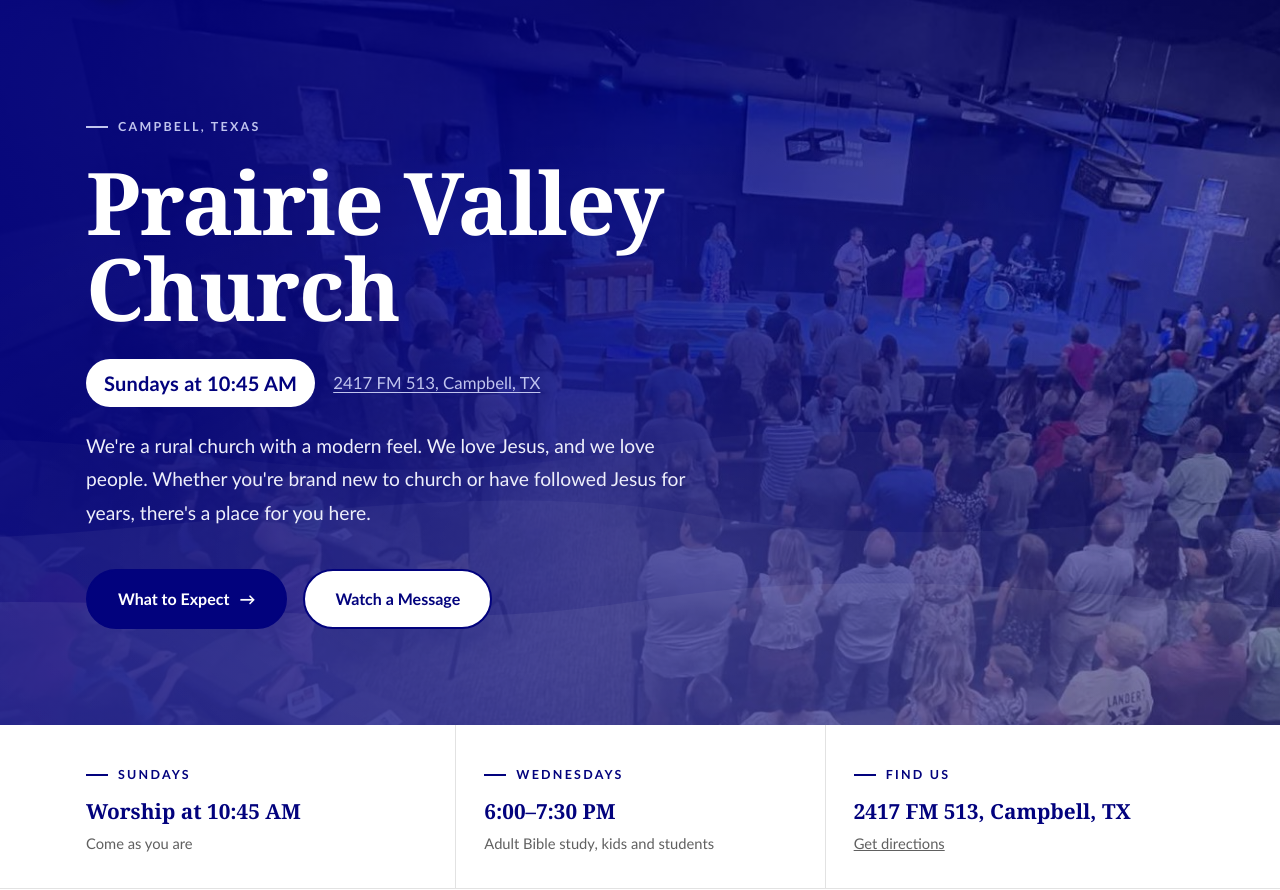
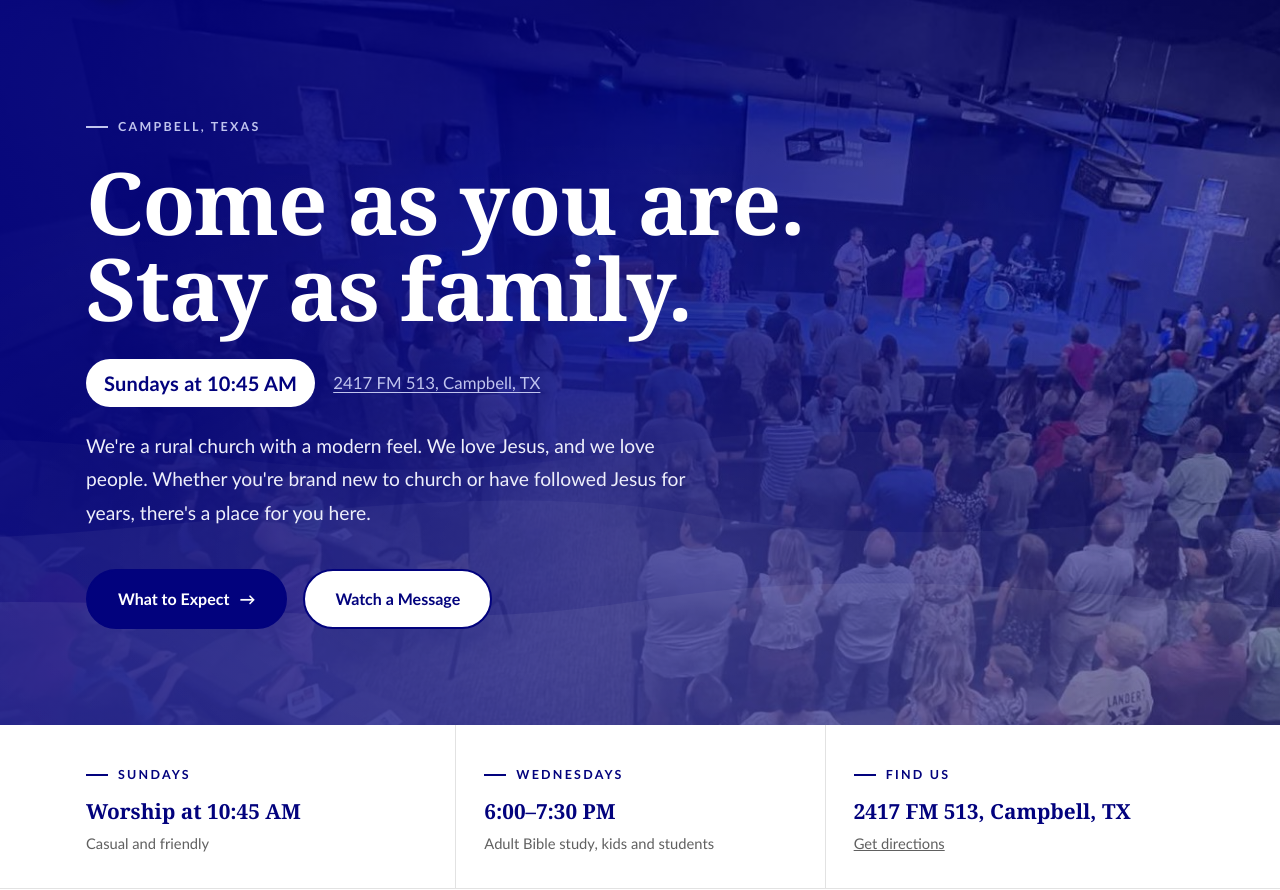
Before and after one commit to jslater1226/prairie-valley-church-site, a plain HTML site: page dist/index.html in a window 1280 px wide. Shown: the part 71-961 px from the top of the page. Drawn offline with Linux system fonts and the light colour scheme; files whose address does not match are found by name.

Commit message:
Preview: hero headline 'Come as you are. Stay as family.' (branch only, not for main yet)
Co-Authored-By: Claude Sonnet 5.5 <noreply@anthropic.com>
Claude-Session: https://claude.ai/code/session_01Rx5zPWeuNRQ1cj53fH2XEZ

```diff
--- a/dist/index.html
+++ b/dist/index.html
@@ -199,6 +199,7 @@
   .foot-bottom{border-top:0;position:relative;margin-top:38px;padding-top:20px;font-size:.82rem;color:var(--navy-tint);display:flex;justify-content:space-between;flex-wrap:wrap;gap:10px;}
 .foot-bottom::before{content:"";position:absolute;left:24px;right:24px;top:0;border-top:1px solid rgba(255,255,255,.16);}
 @media (max-width:600px){.foot-bottom::before{left:20px;right:20px;}}
+@media (max-width:480px){.hero h1{font-size:2.3rem;line-height:1.08;}}
 .player{position:relative;aspect-ratio:16/9;max-width:960px;margin:0 auto 40px;border-radius:14px;overflow:hidden;background:var(--navy);}
 .player iframe{position:absolute;inset:0;width:100%;height:100%;border:0;}
 .series-badge .btn.solid{background:var(--white);color:var(--navy);border-color:var(--white);}
@@ -423,7 +424,7 @@ p{text-wrap:pretty;}
     </div>
     <div class="wrap hero-inner">
       <span class="kicker" style="color:var(--navy-tint)">Campbell, Texas</span>
-      <h1>Prairie Valley<br>Church</h1>
+      <h1>Come as you are.<br>Stay as family.</h1>
       <p class="hero-time"><strong>Sundays at 10:45 AM</strong><span><a class="hero-map" href="https://www.google.com/maps/search/?api=1&query=2417+FM+513+Campbell+TX+75422" target="_blank" rel="noopener">2417 FM 513, Campbell, TX</a></span></p>
       <p class="lead">We're a rural church with a modern feel. We love Jesus, and we love people. Whether you're brand new to church or have followed Jesus for years, there's a place for you here.</p>
       <div class="cta-row">
@@ -435,7 +436,7 @@ p{text-wrap:pretty;}
 
   <div class="factbar">
     <div class="wrap">
-      <div class="fact"><div class="kicker">Sundays</div><strong>Worship at 10:45 AM</strong><span class="sub">Come as you are</span></div>
+      <div class="fact"><div class="kicker">Sundays</div><strong>Worship at 10:45 AM</strong><span class="sub">Casual and friendly</span></div>
       <div class="fact"><div class="kicker">Wednesdays</div><strong>6:00&ndash;7:30 PM</strong><span class="sub">Adult Bible study, kids and students</span></div>
       <div class="fact"><div class="kicker">Find us</div><strong>2417 FM 513, Campbell, TX</strong><span class="sub"><a href="https://www.google.com/maps/search/?api=1&query=2417+FM+513+Campbell+TX+75422" target="_blank" rel="noopener" style="text-decoration:underline">Get directions</a></span></div>
     </div>
```
Also changed, not shown: dist/grow/index.html (+1 -0 lines), build/copyedit.txt.
